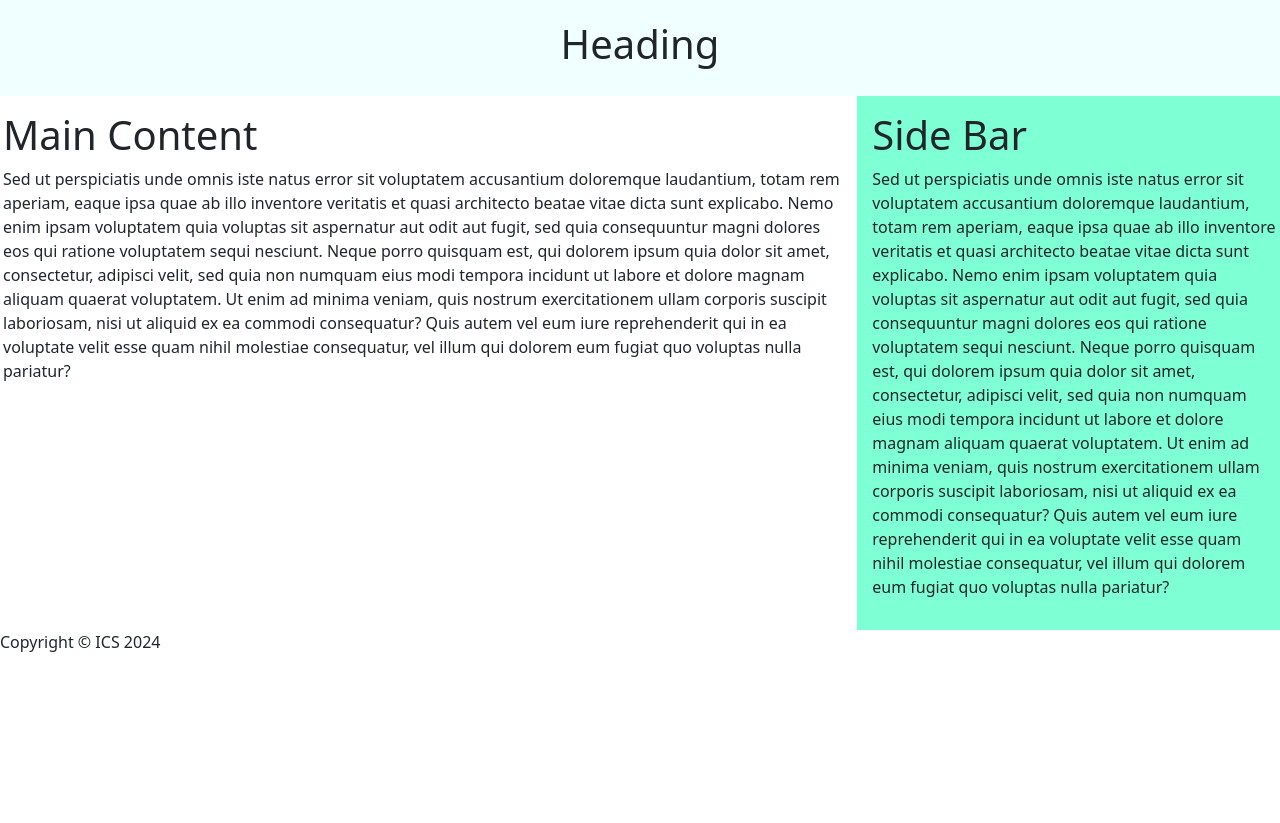
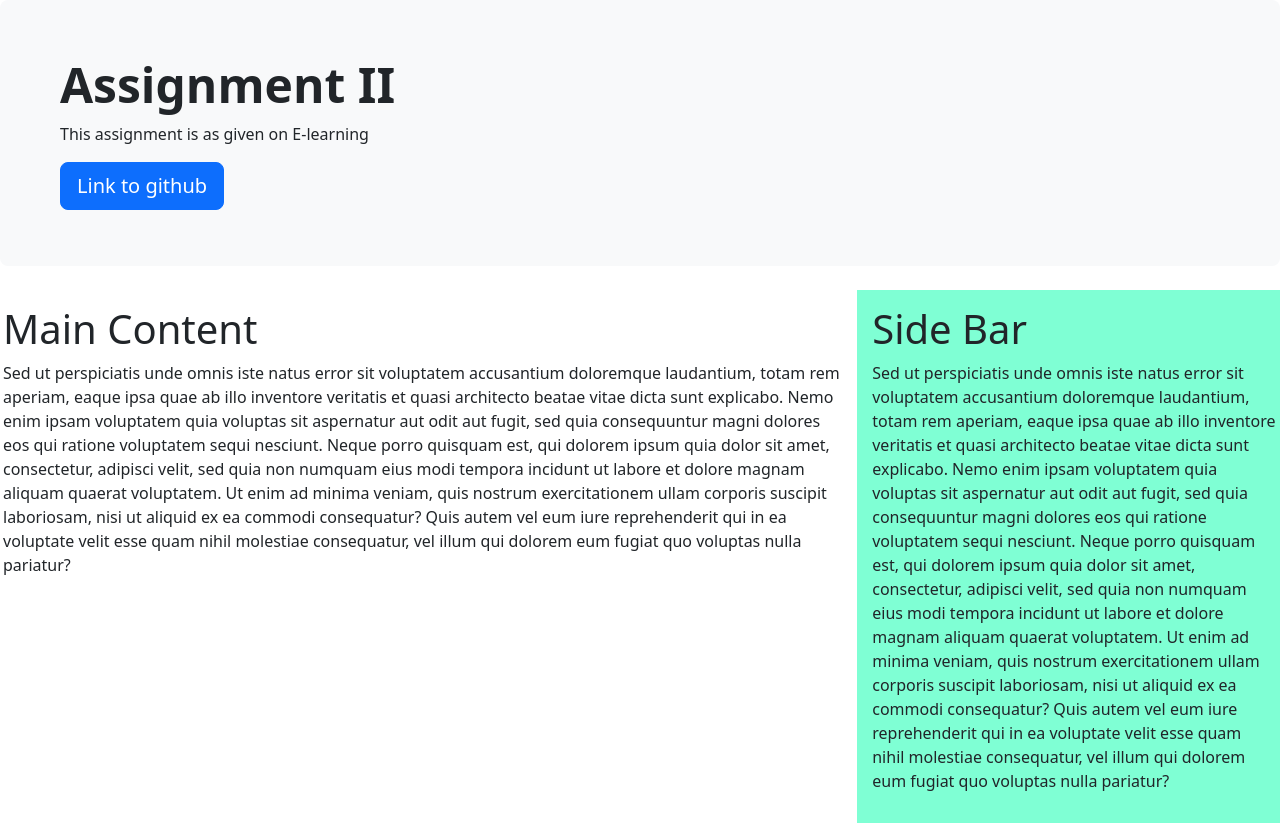
Before and after one commit to kar-iuki/IAPCourseWork, a PHP site: page /index.php in a window 1280 px wide. Shown: the part 94-917 px from the top of the page. Before the commit the page ends 746 px from the top, so only its background shows below. Run offline with PHP 8.4, Linux system fonts and the light colour scheme.

Commit message:
headers with bootstrap

```diff
--- a/contents/headings.php
+++ b/contents/headings.php
@@ -2,9 +2,13 @@
 class headings{
     public function main_banner(){
         ?>
-        <div class="banner">
-            <h1>Heading</h1>
-    </div>
+<div class="p-5 mb-4 bg-body-tertiary rounded-3">
+        <div class="container-fluid py-2">
+          <h1 class="display-5 fw-bold">Assignment II</h1>
+          <p class="col-md-12 fs-6">This assignment is as given on E-learning</p>
+          <button class="btn btn-primary btn-lg" type="button">Link to github</button>
+        </div>
+      </div>
     <?php
     }
 }
```
